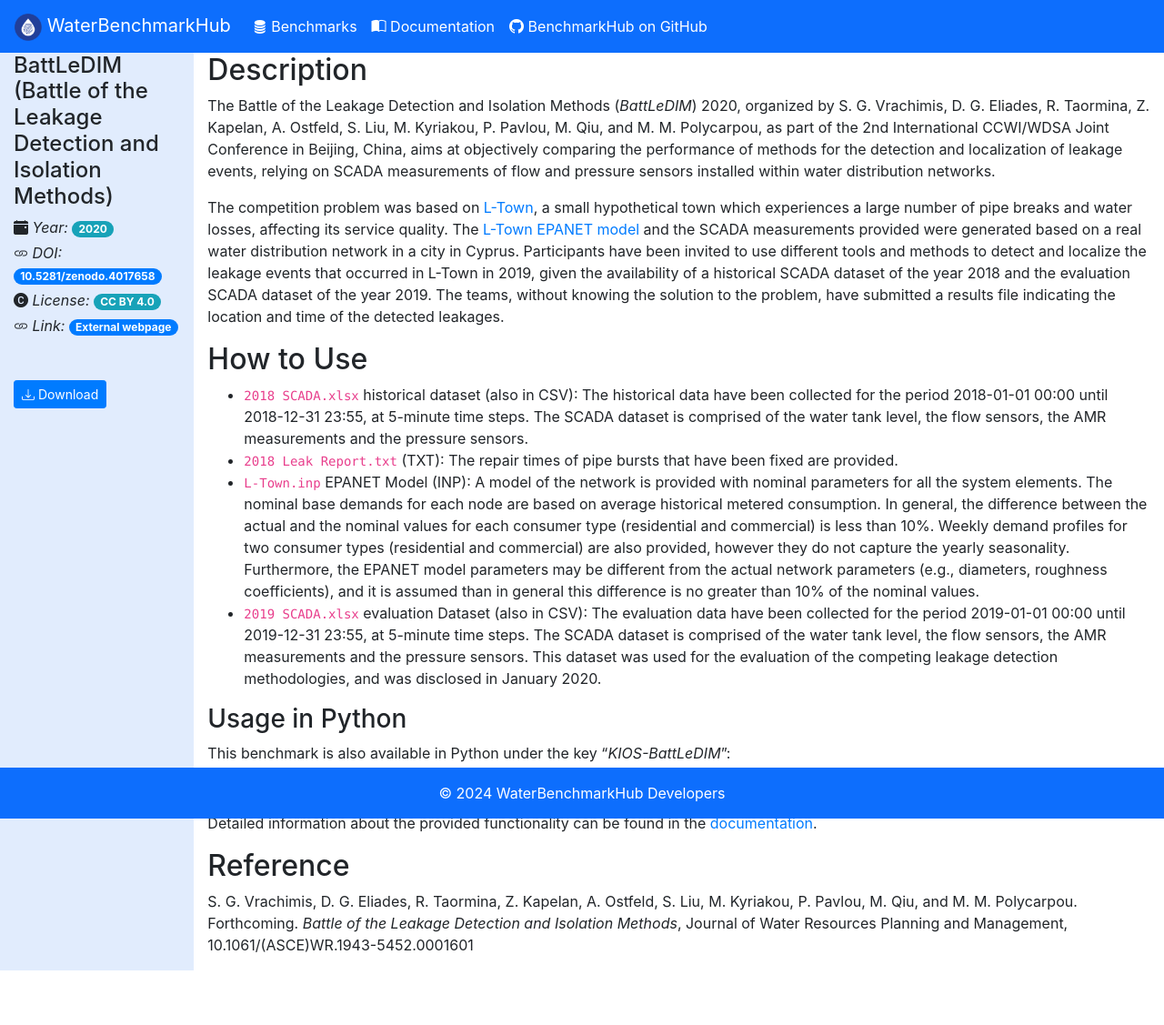
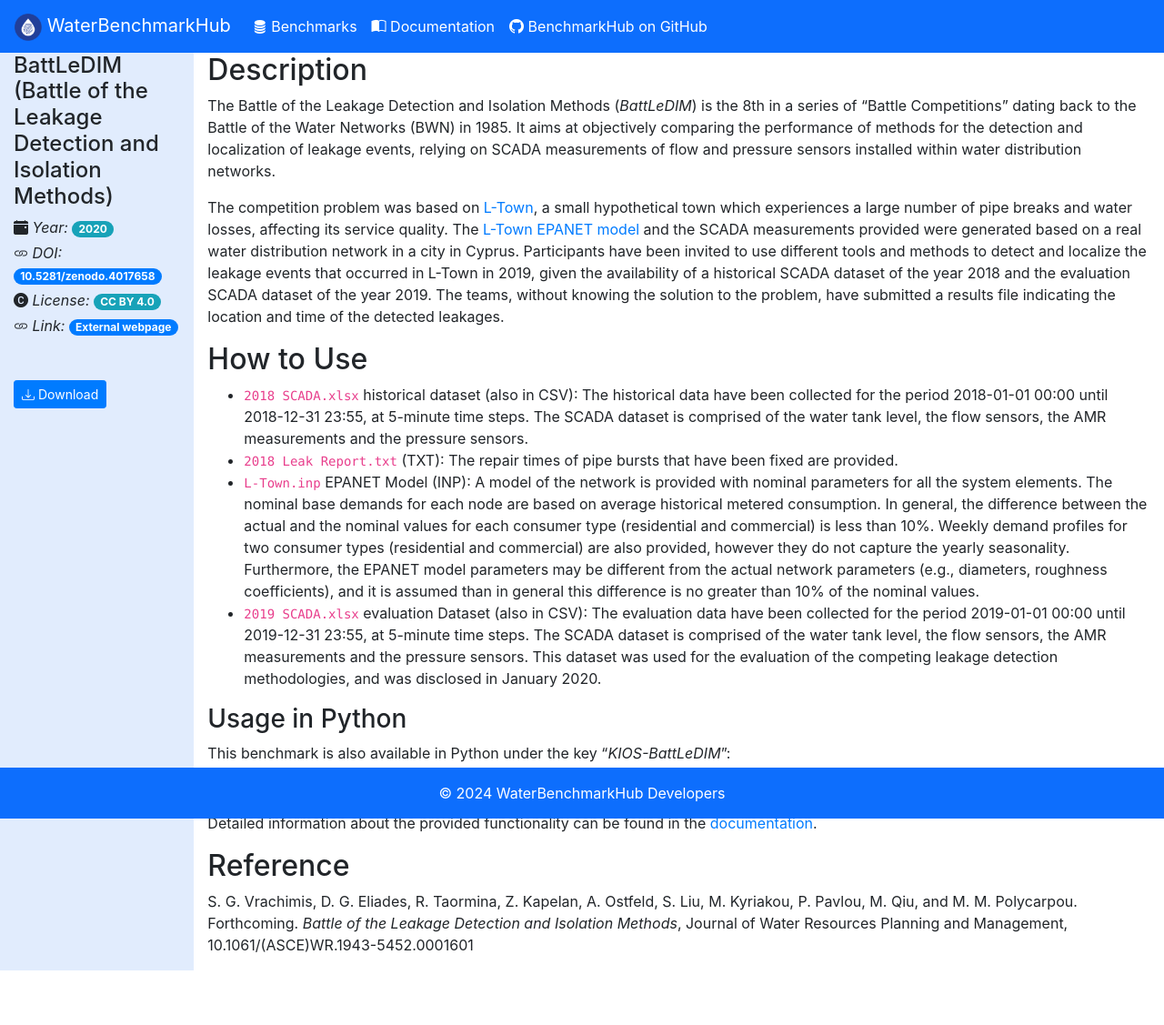
Before and after one commit to WaterFutures/WaterBenchmarkHub, a Jekyll site: the page built from webpage/_benchmarks/BattLeDIM.md, in a window 1280 px wide. Shown: the whole page at 91% size. Built offline with Jekyll 4.4.1, drawn with Linux system fonts in a browser that asks for light colours.

Commit message:
Rename BattLeDIM

```diff
--- a/webpage/_benchmarks/KIOS-BattLeDIM.md
+++ b/webpage/_benchmarks/BattLeDIM.md
@@ -1,19 +1,18 @@
 ---
 title: "BattLeDIM (Battle of the Leakage Detection and Isolation Methods)"
-id: "kios-battledim"
-permalink: /benchmarks/KIOS-BattLeDIM.html
+id: "battledim"
+permalink: /benchmarks/BattLeDIM.html
 collection: benchmarks
 layout: benchmark
 ---
 
 ## Description
 
-The Battle of the Leakage Detection and Isolation Methods (*BattLeDIM*) 2020, organized
-by S. G. Vrachimis, D. G. Eliades, R. Taormina, Z. Kapelan, A. Ostfeld, S. Liu, M. Kyriakou,
-P. Pavlou, M. Qiu, and M. M. Polycarpou, as part of the 2nd International CCWI/WDSA
-Joint Conference in Beijing, China, aims at objectively comparing the performance of methods
-for the detection and localization of leakage events, relying on SCADA measurements of flow and
-pressure sensors installed within water distribution networks.
+The Battle of the Leakage Detection and Isolation Methods (*BattLeDIM*) is the 8th in a series
+of "Battle Competitions" dating back to the Battle of the Water Networks (BWN) in 1985.
+It aims at objectively comparing the performance of methods for the detection and localization
+of leakage events, relying on SCADA measurements of flow and pressure sensors installed within
+water distribution networks.
 
 The competition problem was based on [L-Town](network-LTown.html), a small hypothetical town which
 experiences a large number of pipe breaks and water losses, affecting its service quality.
--- a/webpage/static/database.json
+++ b/webpage/static/database.json
@@ -17,7 +17,7 @@
             "external_url": "https://github.com/KIOS-Research/LeakDB",
             "permalink": "benchmarks/KIOS-LeakDB.html"
         },
-        "kios-battledim": {
+        "battledim": {
             "name": "BattLeDIM",
             "desc": "The Battle of the Leakage Detection and Isolation Methods (BattLeDIM)",
             "year": 2020,
@@ -28,7 +28,7 @@
             "license": "CC BY 4.0",
             "download_url": "https://zenodo.org/api/records/4017659/files-archive",
             "external_url": "https://github.com/KIOS-Research/BattLeDIM",
-            "permalink": "benchmarks/KIOS-BattLeDIM.html"
+            "permalink": "benchmarks/BattLeDIM.html"
         },
         "kios-waterusage": {
             "name": "WaterUsage",
```
